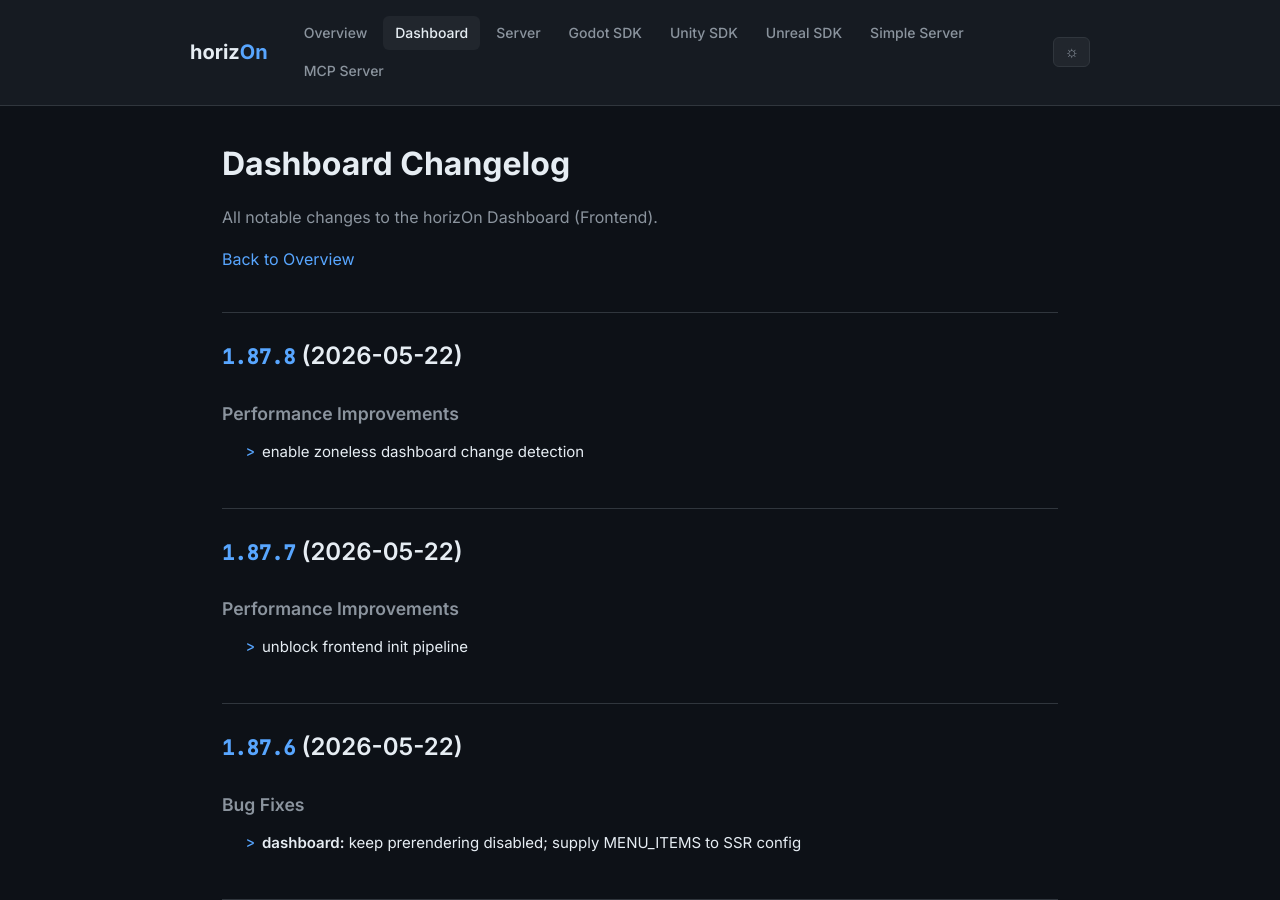
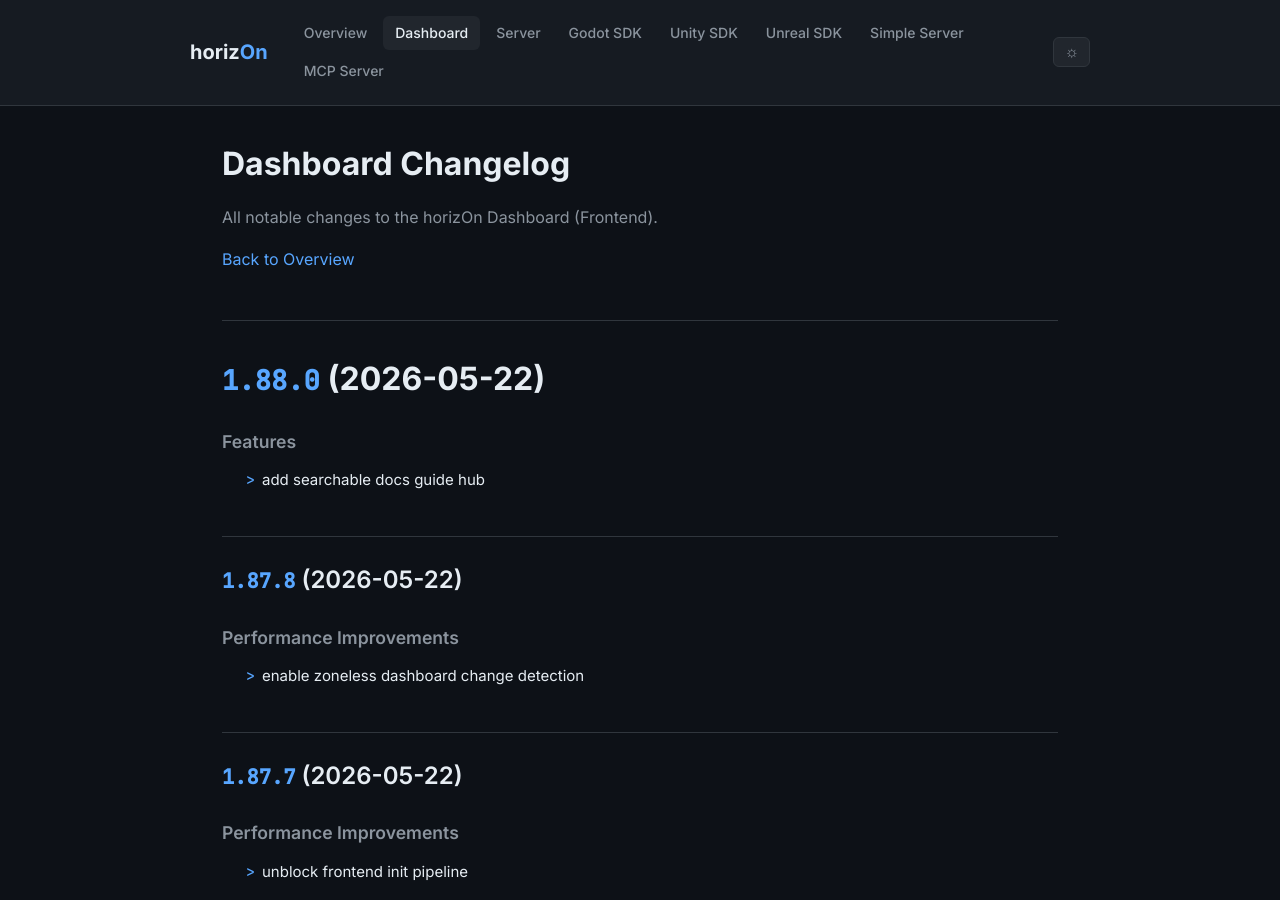
Before and after one commit to ProjectMakersDE/horizOn-Changelog, a Jekyll site: the page built from dashboard-changelog.md, in a window 1280 px wide and 900 px high. Built offline with Jekyll 4.4.1, drawn with Linux system fonts in a browser that asks for light colours.

Commit message:
chore: sync changelogs [skip ci]

```diff
--- a/dashboard-changelog.md
+++ b/dashboard-changelog.md
@@ -8,6 +8,13 @@ title: Dashboard Changelog
 All notable changes to the horizOn Dashboard (Frontend).
 
 [Back to Overview](.)
+
+# [1.88.0](https://github.com/ProjectMakersDE/horizOn-Dashboard/compare/v1.87.8...v1.88.0) (2026-05-22)
+
+
+### Features
+
+* add searchable docs guide hub ([a5c658d](https://github.com/ProjectMakersDE/horizOn-Dashboard/commit/a5c658df621fd21aeedf2d136714de85251b225f))
 
 ## [1.87.8](https://github.com/ProjectMakersDE/horizOn-Dashboard/compare/v1.87.7...v1.87.8) (2026-05-22)
 
```
Also changed, not shown: index.md (+1 -1 lines).
